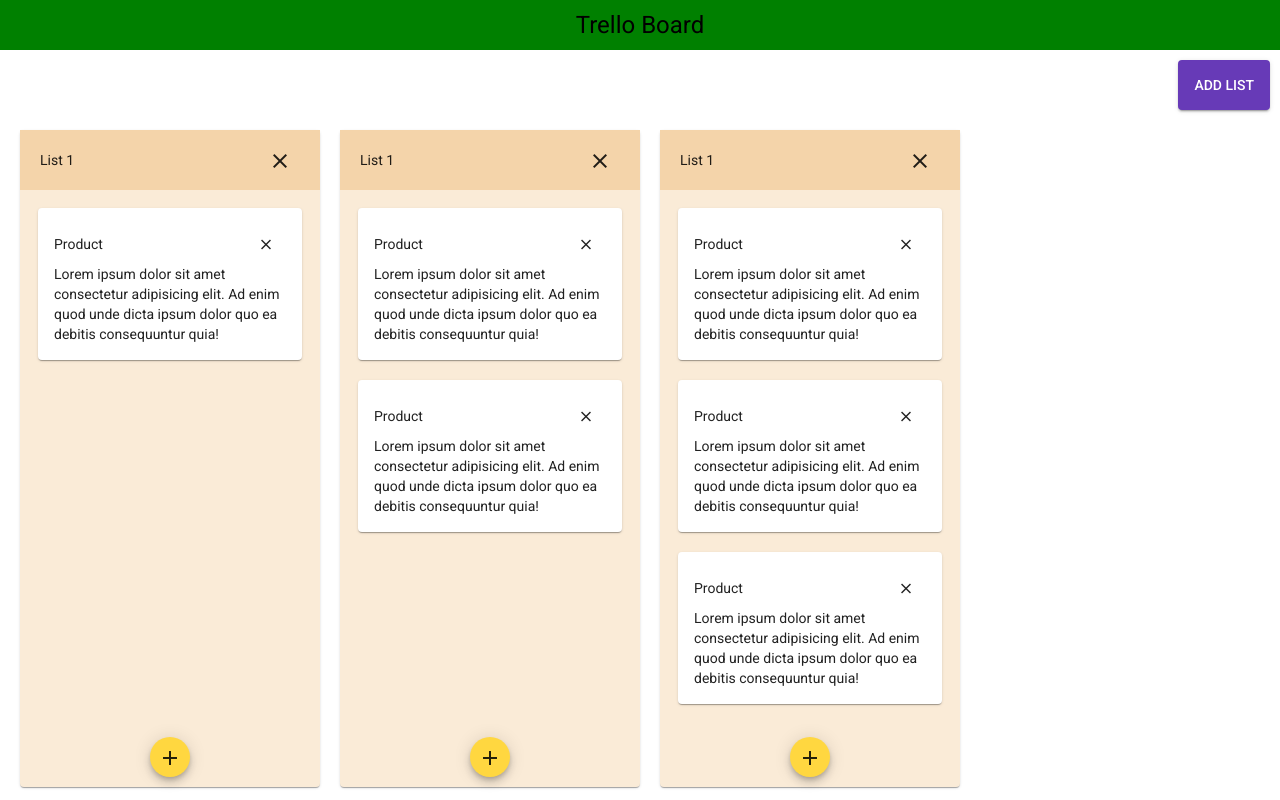
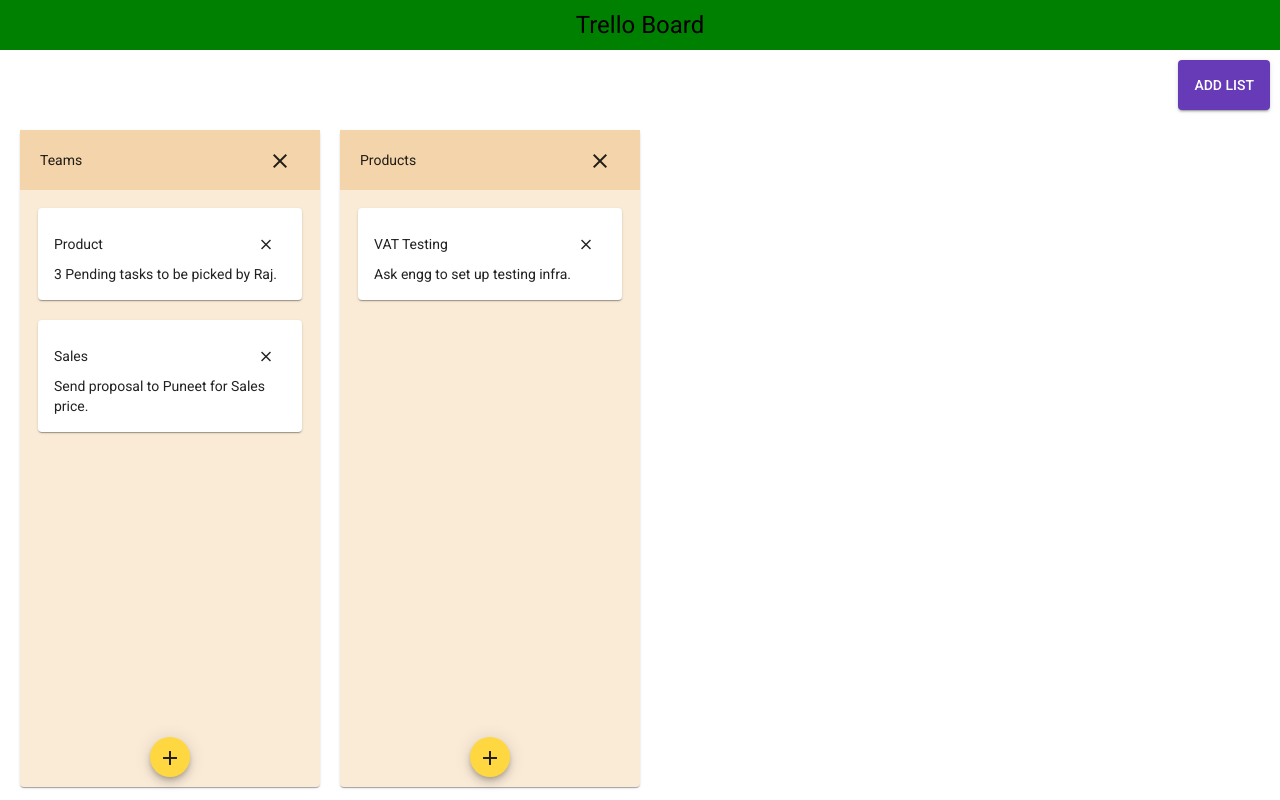
Before and after one commit to PrateekOraon/suprdaily-trello, an Angular app: page / in a window 1280 px wide. Built offline with nearby package versions, Linux system fonts and the light colour scheme.

Commit message:
added drag and drop within container

```diff
--- a/src/app/app.component.html
+++ b/src/app/app.component.html
@@ -6,17 +6,7 @@
 <button class="add-list-button" mat-raised-button color="primary">ADD LIST</button>
 
 <div class="list-container">
-<app-trello-list>
-  <app-trello-card></app-trello-card>
-</app-trello-list>
-<app-trello-list>
-  <app-trello-card></app-trello-card>
-  <app-trello-card></app-trello-card>
-</app-trello-list>
-<app-trello-list>
-  <app-trello-card></app-trello-card>
-  <app-trello-card></app-trello-card>
-  <app-trello-card></app-trello-card>
-</app-trello-list>
-
+  <app-trello-list cdkDropList (cdkDropListDropped)="drop($event)" *ngFor="let list of boardLists" [title]="list.title">
+    <app-trello-card *ngFor="let card of list.items" cdkDrag [title]="card.title" [description]="card.description"></app-trello-card>
+  </app-trello-list>
 </div>
--- a/src/app/app.component.ts
+++ b/src/app/app.component.ts
@@ -1,4 +1,6 @@
+import { CdkDragDrop, moveItemInArray } from '@angular/cdk/drag-drop';
 import { Component } from '@angular/core';
+import { lists, TrelloCard, TrelloList } from './model';
 
 @Component({
   selector: 'app-root',
@@ -6,5 +8,10 @@
   styleUrls: ['./app.component.scss']
 })
 export class AppComponent {
-  title = 'suprdaily-trello-prateek';
+  boardLists: TrelloList[] = lists;
+
+  drop(event: CdkDragDrop<TrelloCard[]>) {
+    moveItemInArray(this.boardLists[0].items, event.previousIndex, event.currentIndex);
+    console.log(this.boardLists[0]);
+  }
 }
--- a/src/app/app.module.ts
+++ b/src/app/app.module.ts
@@ -10,6 +10,7 @@
 import {MatButtonModule} from '@angular/material/button';
 import {MatIconModule} from '@angular/material/icon';
 import { TrelloCardComponent } from './trello-card/trello-card.component';
+import { DragDropModule } from "@angular/cdk/drag-drop";
 
 
 @NgModule({
@@ -25,7 +26,8 @@
     MatSliderModule,
     MatCardModule,
     MatButtonModule,
-    MatIconModule
+    MatIconModule,
+    DragDropModule
   ],
   providers: [],
   bootstrap: [AppComponent]
--- /dev/null
+++ b/src/app/model.ts
@@ -0,0 +1,35 @@
+export interface TrelloCard {
+    title: string;
+    description: string;
+}
+
+export interface TrelloList {
+    title: string;
+    items: TrelloCard[];
+}
+
+
+export const lists: TrelloList[] = [
+    {
+        title: "Teams",
+        items: [
+            {
+                title: "Product",
+                description: "3 Pending tasks to be picked by Raj."
+            },
+            {
+                title: "Sales",
+                description: "Send proposal to Puneet for Sales price."
+            }
+        ]
+    },
+    {
+        title: "Products",
+        items: [
+            {
+                title: "VAT Testing",
+                description: "Ask engg to set up testing infra."
+            }
+        ]
+    }
+];
--- a/src/app/trello-card/trello-card.component.html
+++ b/src/app/trello-card/trello-card.component.html
@@ -1,9 +1,9 @@
 <mat-card class="trello-card">
     <div class="card-header">
-        <div>Product</div>
+        <div>{{ title }}</div>
         <button mat-icon-button>
             <mat-icon>clear</mat-icon>
         </button>
     </div>
-    Lorem ipsum dolor sit amet consectetur adipisicing elit. Ad enim quod unde dicta ipsum dolor quo ea debitis consequuntur quia!
+    {{ description }}
 </mat-card>
--- a/src/app/trello-card/trello-card.component.scss
+++ b/src/app/trello-card/trello-card.component.scss
@@ -1,10 +1,9 @@
 .trello-card {
   margin-bottom: 20px;
+  cursor: pointer;
 
   .card-header {
-    // padding: 20px;
     height: 40px;
-    // background: darken($color: $list-color, $amount: 10%);
     display: flex;
     align-items: center;
     justify-content: space-between;
--- a/src/app/trello-card/trello-card.component.ts
+++ b/src/app/trello-card/trello-card.component.ts
@@ -1,4 +1,4 @@
-import { Component, OnInit } from '@angular/core';
+import { Component, Input, OnInit } from '@angular/core';
 
 @Component({
   selector: 'app-trello-card',
@@ -6,6 +6,11 @@
   styleUrls: ['./trello-card.component.scss']
 })
 export class TrelloCardComponent implements OnInit {
+  @Input()
+  title: string = "";
+
+  @Input()
+  description: string = "";
 
   constructor() { }
 
--- a/src/app/trello-list/trello-list.component.html
+++ b/src/app/trello-list/trello-list.component.html
@@ -1,6 +1,6 @@
 <mat-card class="trello-list">
     <div class="list-header">
-        <div>List 1</div>
+        <div>{{title}}</div>
         <button mat-icon-button>
             <mat-icon>clear</mat-icon>
         </button>
--- a/src/app/trello-list/trello-list.component.ts
+++ b/src/app/trello-list/trello-list.component.ts
@@ -1,4 +1,4 @@
-import { Component, OnInit } from '@angular/core';
+import { Component, Input, OnInit } from '@angular/core';
 
 @Component({
   selector: 'app-trello-list',
@@ -6,6 +6,8 @@
   styleUrls: ['./trello-list.component.scss']
 })
 export class TrelloListComponent implements OnInit {
+  @Input()
+  title: string = "";
 
   constructor() { }
 
```
